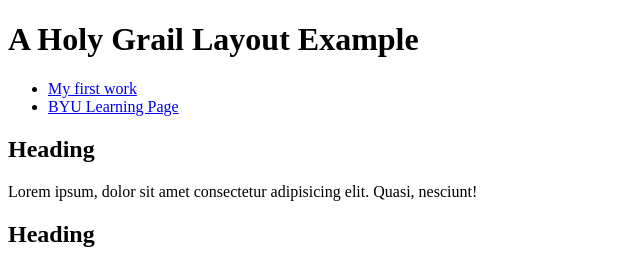
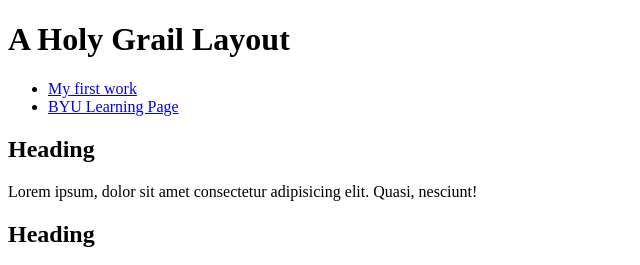
Before and after one commit to Egadavid/wdd130, a plain HTML site: page week02/holygrail.html in a window 1280 px wide. Shown: the top 265 px of the page, without its empty margins (0-640 px from the left). Drawn offline with Linux system fonts and the light colour scheme.

Commit message:
upgraded

```diff
--- a/week02/holygrail.html
+++ b/week02/holygrail.html
@@ -3,14 +3,14 @@
 <head>
     <meta charset="UTF-8">
     <meta name="viewport" content="width=device-width, initial-scale=1.0">
-    <title>Document</title>
+    <title>THE Holygrail layout by KWesi Afriyie</title>
     <meta name="description" content="A simple HTML document with a title and meta description.">
-    <meta name="authour" content="Afriyie David Kwesi">
+    <meta name="author" content="Afriyie David Kwesi">
 
 </head>
 <body>
     <header>
-        <h1>A Holy Grail Layout Example</h1>
+        <h1>A Holy Grail Layout </h1>
         <nav>
             <ul>
                 <li><a href="https://egadavid.github.io/wdd130/">My first work</a></li>
```
